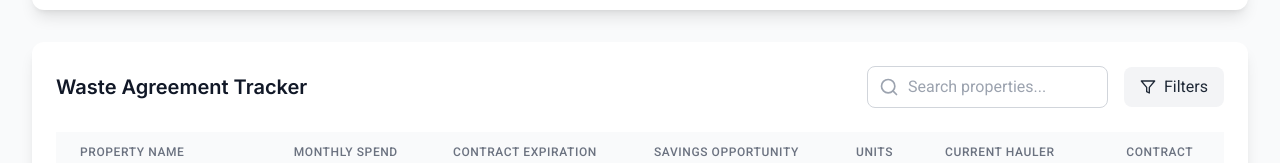
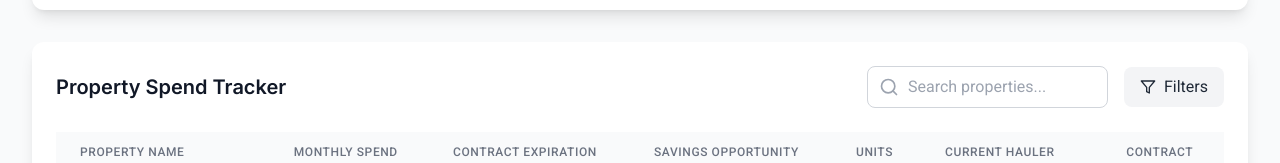
Before and after one commit to tryinhard1080/SharkTank, a React (Vite) app: page / in a window 1280 px wide. Both pictures are taken after a click on the button "Data Warehouse". Shown: the part 394-557 px from the top of the page. Built offline with nearby package versions, Linux system fonts and the light colour scheme.

Commit message:
Updated DataWarehouse.tsx

```diff
--- a/src/components/DataWarehouse.tsx
+++ b/src/components/DataWarehouse.tsx
@@ -329,7 +329,7 @@ const DataWarehouse: React.FC = () => {
         <div className="bg-white rounded-xl shadow-lg p-6">
           <div className="flex items-center justify-between mb-6">
             <h3 className="text-xl font-semibold text-gray-900">
-              Waste Agreement Tracker
+              Property Spend Tracker
             </h3>
 
             <div className="flex items-center space-x-4">
```
